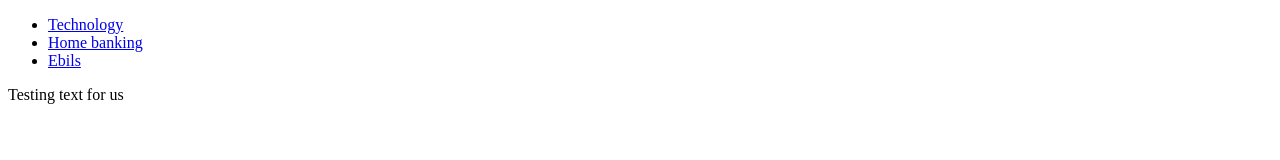
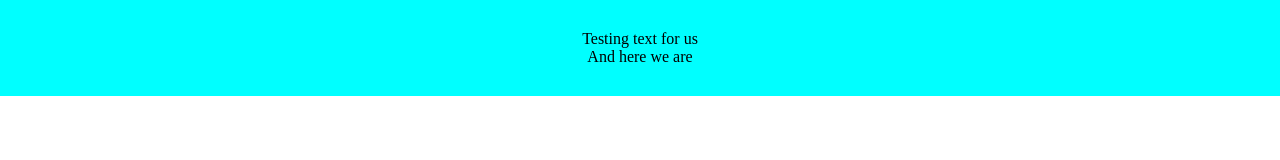
Before and after one commit to Lightofhonor/GitTest, a plain HTML site: page Index.html in a window 1280 px wide. Drawn offline with Linux system fonts and the light colour scheme; files that its build step writes are made by us from their sources.

Commit message:
first steps html css

```diff
--- a/Index.html
+++ b/Index.html
@@ -15,12 +15,8 @@
 
     </header>
     <section>
-        <ul class="category tech">
-            <li><a href="#">Technology</a></li>
-            <li><a href="#">Home banking</a></li>
-            <li><a href="#">Ebils</a></li>
-        </ul>
-        <p>Testing text for us</p>
+        <div> <p>Testing text for us</p>
+        <p>And here we are</p></div>
     </section>
     <footer>
     </footer>
--- /dev/null
+++ b/css/style.css
@@ -0,0 +1,6 @@
+* {padding:0px; margin:0px;}
+p {text-align:center;}
+div{margin:auto;
+background: aqua;
+padding: 30px;
+}
```
Also changed, not shown: style.css (deleted).
